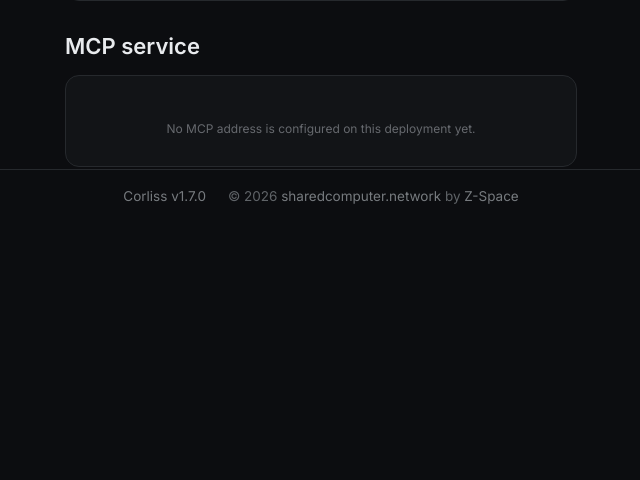
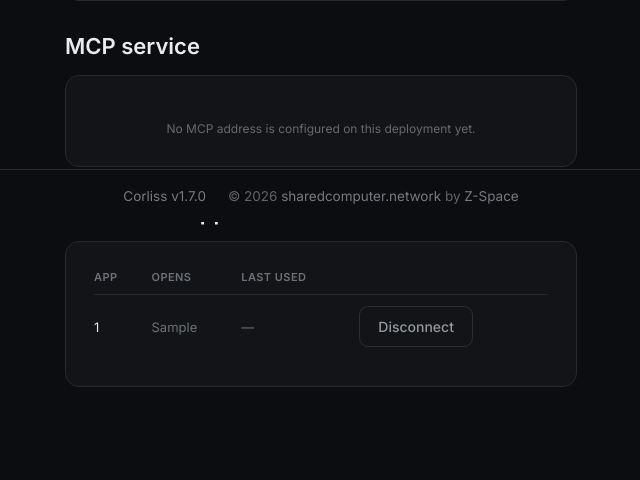
Before and after one commit to Z-Space-Society/Corliss, a Django app: page /notes/ in a window 1280 px wide. Shown: the part 578-1058 px from the top of the page, without its empty margins (319-959 px from the left). Before the commit the page ends 782 px from the top, so only its background shows below. Run offline with Django 5.2, Linux system fonts and the light colour scheme; a user stored in the database is signed in; tables that the repository leaves empty hold one stand-in row (values such as "Sample post"); data that the repository does not hold is empty; some libraries are stand-ins or nearby versions.

Commit message:
List a member's connected apps on the Notes page, with Disconnect
Since any CIMD client can sign in, a member who allows the wrong host had no
way to undo it short of losing their membership. /notes/ now lists each app
holding a refresh token it can still redeem or a remembered consent, headed
by host with its own name beneath, as on the consent screen, with what it
opens and when it was last used. Disconnect deletes that client's refresh
tokens and consents for the signed-in member only.

Co-Authored-By: Claude Opus 5.5 <noreply@anthropic.com>

```diff
--- a/corliss/models.py
+++ b/corliss/models.py
@@ -471,6 +471,18 @@ class OidcRefreshToken(models.Model):
         ).delete()
 
     @classmethod
+    def live_for(cls, user):
+        """The member's tokens that a client can still redeem: unused, not
+        replaced, not expired. One per authorization, and each is an app that
+        can come back without asking the member."""
+        return cls.objects.filter(
+            user=user,
+            used_at__isnull=True,
+            superseded_at__isnull=True,
+            expires_at__gt=timezone.now(),
+        )
+
+    @classmethod
     def revoke_for_did(cls, did) -> int:
         """Delete every refresh token a member holds. Returns how many."""
         deleted, _ = cls.objects.filter(user__did=did).delete()
--- a/corliss/templates/notes_mcp.html
+++ b/corliss/templates/notes_mcp.html
@@ -19,6 +19,13 @@ list, each said in words:
 - answered: the list, or that there are none yet, and the form.
 
 A vault is made here and nowhere else. The plugin only picks from this list.
+
+**Connected apps** lists the apps that can reach this member's notes without
+asking again, from `views._connected_apps`. Each is headed by its host, the
+part Corliss checked, with the name it gives itself beneath, as on the consent
+screen. Those names come from the apps' own documents, so the rule above about
+naming no AI product is about this template's words, not the member's rows.
+Disconnect is a one-button form per row.
 
 No script. One form with one field, inside a `<details>` opened by the + in
 the card's corner. It renders open after a failed create, so the error is not
@@ -135,5 +142,44 @@ line asks the member to make one.
       yet.</p>
     {% endif %}
   </div>
+
+  <h2 class="section-title">Connected apps</h2>
+  <div class="card">
+    {% if connected_apps %}
+      <div class="table-scroll">
+        <table class="data-table">
+          <thead>
+            <tr>
+              <th>App</th>
+              <th>Opens</th>
+              <th>Last used</th>
+              <th></th>
+            </tr>
+          </thead>
+          <tbody>
+            {% for app in connected_apps %}
+              <tr>
+                <td>
+                  {{ app.host }}
+                  {% if app.name %}<div class="data-table__sub">{{ app.name }}</div>{% endif %}
+                </td>
+                <td class="data-table__muted">{{ app.resources|join:", " }}</td>
+                <td class="data-table__muted">{{ app.last_used_at|date:"Y-m-d H:i"|default:"—" }}</td>
+                <td>
+                  <form method="post" action="{% url 'notes_disconnect' %}">
+                    {% csrf_token %}
+                    <input type="hidden" name="client_id" value="{{ app.client_id }}">
+                    <button type="submit" class="btn-secondary">Disconnect</button>
+                  </form>
+                </td>
+              </tr>
+            {% endfor %}
+          </tbody>
+        </table>
+      </div>
+    {% else %}
+      <p class="hint-text">No apps are connected.</p>
+    {% endif %}
+  </div>
 </div>
 {% endblock %}
--- a/corliss/urls.py
+++ b/corliss/urls.py
@@ -87,6 +87,7 @@ urlpatterns = [
     # Notes kept on the sync relay: what they are, how to connect Obsidian
     # and an MCP client, and the member's vaults. Named for what the nav calls it.
     path("notes/", views.notes, name="notes"),
+    path("notes/apps/disconnect", views.notes_disconnect, name="notes_disconnect"),
     path("api/", views.api, name="api"),
     path("tools/parascribe/", views.parascribe, name="parascribe"),
     # The cluster console. Gated on the atproto admin roster, not on a Django
--- a/corliss/views.py
+++ b/corliss/views.py
@@ -1372,6 +1372,74 @@ def parascribe(request):
     )
 
 
+def _connected_apps(user):
+    """The public clients that can reach this member's notes, newest use first.
+
+    An app is listed while it holds a refresh token it can still redeem, or
+    while Corliss remembers the member's consent to it. Either way it can come
+    back without the member deciding again, which is what this list is for.
+    Nothing is fetched: the name comes from the cached document, and an app
+    whose document is gone is listed by its host alone.
+    """
+    labels = {resource.url: resource.label for resource in oidc.resources()}
+    apps = {}
+
+    def entry(client_id):
+        if client_id not in apps:
+            client = oidc.known_client(client_id)
+            apps[client_id] = {
+                "client_id": client_id,
+                # The host is the headline, as on the consent screen: it is
+                # the part Corliss checked. The name is the app's own claim.
+                "host": urlsplit(client_id).hostname or client_id,
+                "name": client.name if client else "",
+                "resources": [],
+                "last_used_at": None,
+            }
+        return apps[client_id]
+
+    def opens(app, resource):
+        label = labels.get(resource, resource)
+        if label not in app["resources"]:
+            app["resources"].append(label)
+
+    for token in OidcRefreshToken.live_for(user):
+        app = entry(token.client_id)
+        opens(app, token.resource)
+        # Each refresh issues a new token, so the newest is the last use.
+        if app["last_used_at"] is None or token.created_at > app["last_used_at"]:
+            app["last_used_at"] = token.created_at
+    for consent in user.oidc_consents.all():
+        opens(entry(consent.client_id), consent.resource)
+
+    # Newest use first; apps known only by a remembered consent last.
+    return sorted(
+        apps.values(),
+        key=lambda app: (
+            -app["last_used_at"].timestamp() if app["last_used_at"] else float("inf")
+        ),
+    )
+
+
+@member_required
+@require_http_methods(["POST"])
+def notes_disconnect(request):
+    """End one app's access to the member's notes.
+
+    Deletes the member's refresh tokens for that client, so it cannot come
+    back, and their remembered consent, so its next sign-in asks again. An
+    access token already issued is not revocable and runs out within
+    `oidc.ACCESS_TOKEN_TTL_SECONDS`.
+
+    **No request chooses whose access.** Both deletes are filtered by
+    `request.user`, so a forged `client_id` reaches only the poster's own rows.
+    """
+    client_id = request.POST.get("client_id", "")
+    OidcRefreshToken.objects.filter(user=request.user, client_id=client_id).delete()
+    OidcConsent.objects.filter(user=request.user, client_id=client_id).delete()
+    return redirect("notes")
+
+
 @member_required
 @require_http_methods(["GET", "POST"])
 def notes(request):
@@ -1423,6 +1491,7 @@ def notes(request):
         request,
         "notes_mcp.html",
         {
+            "connected_apps": _connected_apps(request.user),
             "configured": configured,
             # None when the relay did not answer; a list, possibly empty, when
             # it did. The template tells the two apart.
```
Also changed, not shown: corliss/tests/test_notes.py (+177 -2 lines), README.md.
